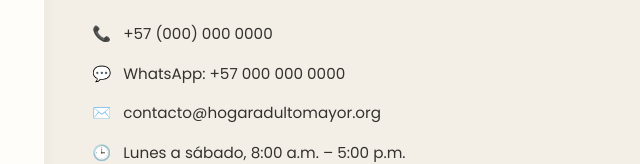
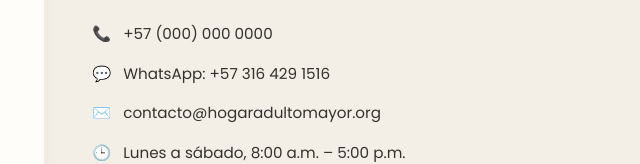
Before and after one commit to gosimona/fundacion-hogar-adulto-mayor, a plain HTML site: page index.html in a window 1280 px wide. Shown: the part 11836-12000 px from the top of the page, 626-1266 px from the left. Drawn offline with Linux system fonts and the light colour scheme; a script that the page names is missing.

Commit message:
Actualizar número de WhatsApp de contacto
Se reemplaza el número placeholder por el WhatsApp real de la
fundación en Colombia.

```diff
--- a/index.html
+++ b/index.html
@@ -602,7 +602,7 @@
 
           <ul class="contact-details">
             <li><span aria-hidden="true">📞</span><a href="tel:+570000000">+57 (000) 000 0000</a></li>
-            <li><span aria-hidden="true">💬</span><a href="https://wa.me/570000000000" target="_blank" rel="noopener">WhatsApp: +57 000 000 0000</a></li>
+            <li><span aria-hidden="true">💬</span><a href="https://wa.me/573164291516" target="_blank" rel="noopener">WhatsApp: +57 316 429 1516</a></li>
             <li><span aria-hidden="true">✉️</span><a href="mailto:contacto@hogaradultomayor.org">contacto@hogaradultomayor.org</a></li>
             <li><span aria-hidden="true">🕒</span>Lunes a sábado, 8:00 a.m. – 5:00 p.m.</li>
             <li><span aria-hidden="true">📍</span>Dirección placeholder, ciudad, país</li>
```
